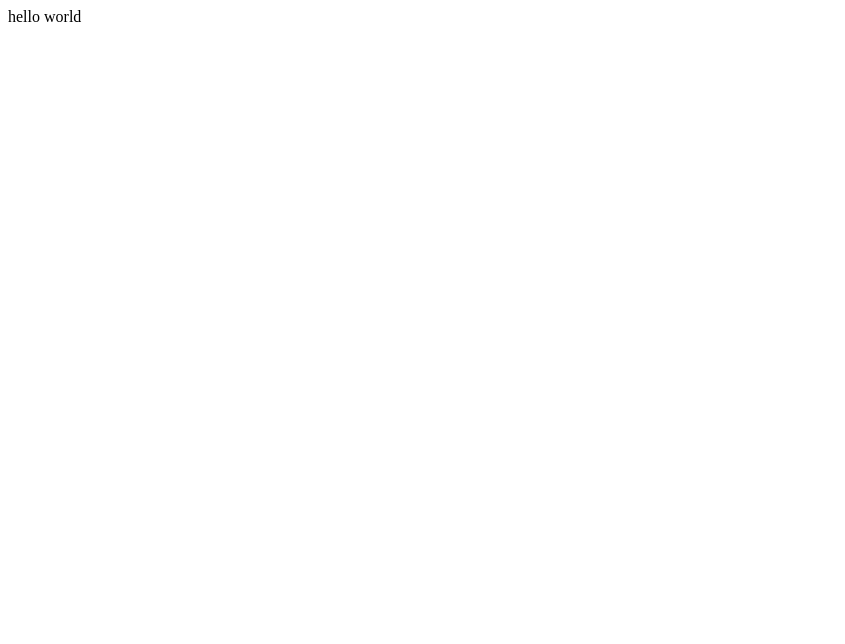
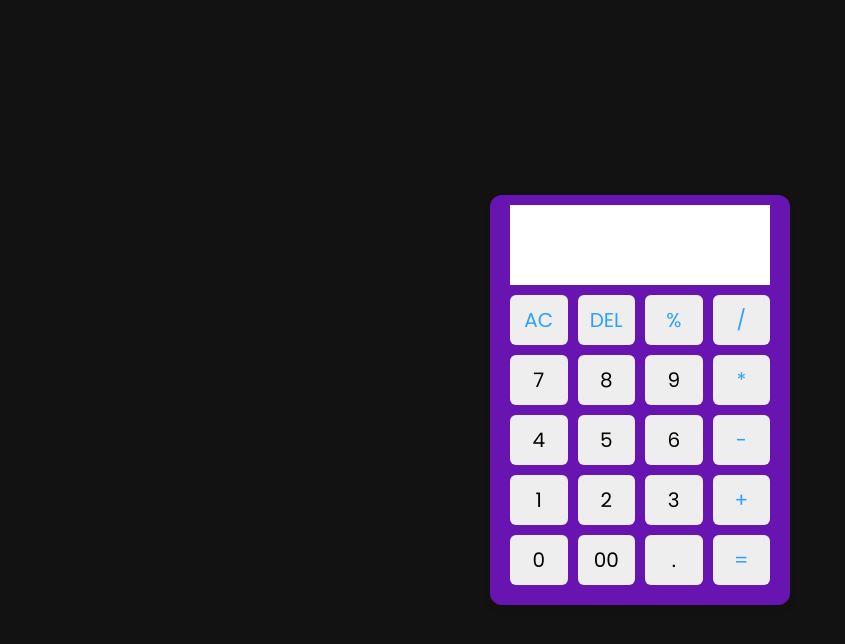
Before and after one commit to akashlakkam/calculator-by-akash, a plain HTML site: page index.html in a window 1280 px wide. Shown: the whole page, without its empty margins (0-845 px from the left). Drawn offline with Linux system fonts and the light colour scheme.

Commit message:
inserting the main code

```diff
--- /dev/null
+++ b/app.js
@@ -0,0 +1,29 @@
+const display = document.querySelector(".display");
+const buttons = document.querySelectorAll("button");
+const specialChars = ["%", "*", "/", "-", "+", "="];
+let output = "";
+
+//Define function to calculate based on button clicked.
+const calculate = (btnValue) => {
+  display.focus();
+  if (btnValue === "=" && output !== "") {
+    //If output has '%', replace with '/100' before evaluating.
+    output = eval(output.replace("%", "/100"));
+  } else if (btnValue === "AC") {
+    output = "";
+  } else if (btnValue === "DEL") {
+    //If DEL button is clicked, remove the last character from the output.
+    output = output.toString().slice(0, -1);
+  } else {
+    //If output is empty and button is specialChars then return
+    if (output === "" && specialChars.includes(btnValue)) return;
+    output += btnValue;
+  }
+  display.value = output;
+};
+
+//Add event listener to buttons, call calculate() on click.
+buttons.forEach((button) => {
+  //Button click listener calls calculate() with dataset value as argument.
+  button.addEventListener("click", (e) => calculate(e.target.dataset.value));
+});
--- a/index.html
+++ b/index.html
@@ -1 +1,46 @@
-<p>hello world</p>
+
+<!DOCTYPE html>
+
+<html lang="en">
+  <head>
+    <meta charset="UTF-8" />
+    <meta http-equiv="X-UA-Compatible" content="IE=edge" />
+    <meta name="viewport" content="width=device-width, initial-scale=1.0" />
+    <title>Calculator use in HTML CSS & JavaScript</title>
+    <link rel="stylesheet" href="style.css" />
+  </head>
+  <body>
+    <div class="container">
+      <input type="text" class="display" />
+
+      <div class="buttons">
+        <button class="operator" data-value="AC">AC</button>
+        <button class="operator" data-value="DEL">DEL</button>
+        <button class="operator" data-value="%">%</button>
+        <button class="operator" data-value="/">/</button>
+
+        <button data-value="7">7</button>
+        <button data-value="8">8</button>
+        <button data-value="9">9</button>
+        <button class="operator" data-value="*">*</button>
+
+        <button data-value="4">4</button>
+        <button data-value="5">5</button>
+        <button data-value="6">6</button>
+        <button class="operator" data-value="-">-</button>
+
+        <button data-value="1">1</button>
+        <button data-value="2">2</button>
+        <button data-value="3">3</button>
+        <button class="operator" data-value="+">+</button>
+
+        <button data-value="0">0</button>
+        <button data-value="00">00</button>
+        <button data-value=".">.</button>
+        <button class="operator" data-value="=">=</button>
+      </div>
+    </div>
+
+    <script src="app.js"></script>
+  </body>
+</html>
--- /dev/null
+++ b/style.css
@@ -0,0 +1,55 @@
+
+/* Import Google font - Poppins */
+@import url("https://fonts.googleapis.com/css2?family=Poppins:wght@300;400;500;600;700&display=swap");
+* {
+  margin: 0;
+  padding: 0;
+  box-sizing: border-box;
+  font-family: "Poppins", sans-serif;
+}
+body {
+  height: 100vh;
+  display: flex;
+  align-items: center;
+  justify-content: center;
+  background: #121212;
+}
+.container {
+  position: relative;
+  max-width: 300px;
+  width: 100%;
+  border-radius: 12px;
+  padding: 10px 20px 20px;
+  background: #6814b1;
+  box-shadow: 0 5px 10px rgba(0, 0, 0, 0.05);
+}
+.display {
+  height: 80px;
+  width: 100%;
+  outline: none;
+  border: none;
+  text-align: right;
+  margin-bottom: 10px;
+  font-size: 25px;
+  color: #000e1a;
+  pointer-events: none;
+}
+.buttons {
+  display: grid;
+  grid-gap: 10px;
+  grid-template-columns: repeat(4, 1fr);
+}
+.buttons button {
+  padding: 10px;
+  border-radius: 6px;
+  border: none;
+  font-size: 20px;
+  cursor: pointer;
+  background-color: #eee;
+}
+.buttons button:active {
+  transform: scale(0.99);
+}
+.operator {
+  color: #2f9fff;
+}
```
